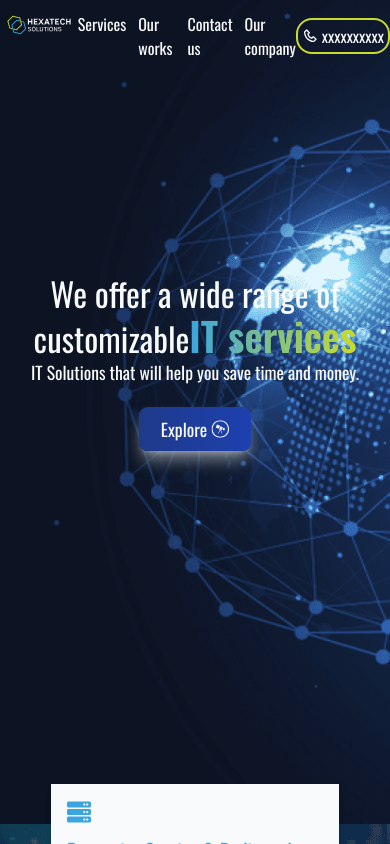
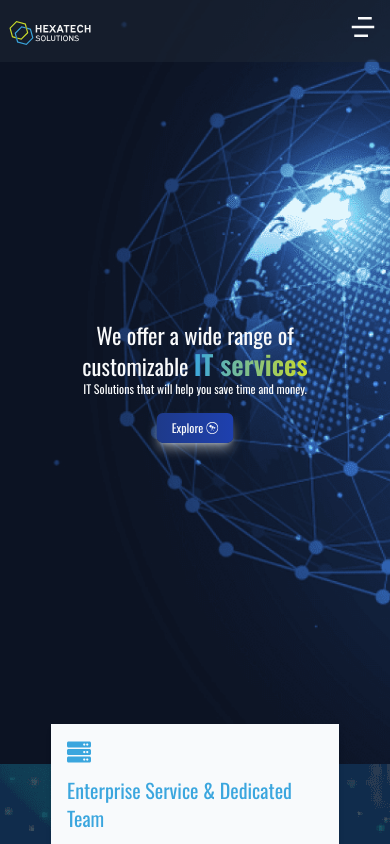
Before and after one commit to soyabatwork/hexatech-site, a Next.js app: page / in a window 390 px wide. Shown: the top 844 px of the page. Built offline with nearby package versions, Linux system fonts and the light colour scheme.

Commit message:
mobile menu fixed

```diff
--- a/components/Footer.jsx
+++ b/components/Footer.jsx
@@ -5,7 +5,7 @@ import HexaLogo from "../public/assets/svg/logo-dark.svg";
 
 const Footer = () => {
   return (
-    <div className="mt-5 text-gray-900">
+    <div className="mt-5 text-[#333]">
       <div className="container mx-auto flex flex-col ">
         {/* logo */}
         <div className="h-12 self-center md:self-start scale-125">
@@ -14,7 +14,7 @@ const Footer = () => {
         <div className="space-y-5 p-3 md:flex justify-between flex-grow items-center">
           {/* contact */}
           <div className="text-center md:text-left pt-5">
-            <h6>Contact</h6>
+            <h6 className="font-extrabold mt-5 md:mt-0">Contact</h6>
             <p>
               Address: House- 616, Road- 08, Avenue- 06, Mirpur DOHS, Dhaka-
               1216
--- a/components/Header.jsx
+++ b/components/Header.jsx
@@ -1,28 +1,44 @@
 import React from "react";
+0;
 
 const navSections = ["Services", "Our works", "Contact us", "Our company"];
 import Image from "next/image";
 import HexaLogo from "../public/assets/svg/logo.svg";
 
 import { BiPhone } from "react-icons/bi";
+import { RiMenu4Fill } from "react-icons/ri";
+import Link from "next/link";
 
-const Header = () => {
+const Header = (props) => {
+  console.log(props);
+
+  const handleOpen = () => {
+    console.log("clicked");
+    props.onClick(!props.open);
+  };
+
   return (
-    <div className="container mx-auto">
-      <div className="flex items-center justify-between">
-        <div className="h-12 -mt-10">
-          <Image className="" height="100" width="100" src={HexaLogo} />
+    <div className="pb-5 fixed top-0 z-10 w-full bg-gray-800/50">
+      <div className="container mx-auto ">
+        <div className="flex items-center justify-between pt-3">
+          <div className="h-12 -mt-10 z-20">
+            <Image height="100" width="100" src={HexaLogo} />
           </div>
-        <div className="flex gap-3 mt-3">
+          <div className="hidden gap-3 mt-3 md:flex z-20 text-gray-50">
             {navSections.map((item, i) => (
-            <a key={i} className="text-gray-50">
+              <Link href={`/${item}`} key={i}>
                 {item}
-            </a>
+              </Link>
             ))}
           </div>
-        <div className="flex items-center justify-center gap-1 p-1 border-2 border-green-primary rounded-2xl mt-3 text-gray-50">
+          <div className="md:flex items-center justify-center gap-1 p-1 border-2 border-green-primary rounded-2xl mt-3 text-gray-50 hidden z-20">
             <BiPhone />
             xxxxxxxxxx
+          </div>
+          <RiMenu4Fill
+            className="text-gray-50 mr-3 text-3xl z-50 md:hidden"
+            onClick={handleOpen}
+          />
         </div>
       </div>
     </div>
--- a/components/Hero.jsx
+++ b/components/Hero.jsx
@@ -10,14 +10,14 @@ const HeroContainer = styled.div`
 
 const Hero = () => {
   return (
-    <HeroContainer className="-mt-20 bg-cover origin-center overflow-x-hidden bg-fixed">
+    <HeroContainer className=" bg-cover origin-center overflow-x-hidden bg-fixed -mt-20">
       <div className="container mx-auto flex items-center justify-center py-10  text-gray-50  h-screen md:ml-52">
         <motion.div
-          animate={{ scale: 1.1, delay: 0 }}
-          className="scale-75 text-center md:text-left p-1 flex flex-col -mt-20 max-w-xs"
+          animate={{ opacity: 1, delay: "1000" }}
+          className="scale-75 text-center md:text-left p-1 flex flex-col mt-20 max-w-xs opacity-60"
         >
           <div className="text-3xl">
-            We offer a wide range of customizable
+            We offer a wide range of customizable{" "}
             <span className="whitespace-nowrap text-4xl font-extrabold text-transparent bg-clip-text bg-gradient-to-r from-blue-primary to-green-primary">
               IT services
             </span>
--- /dev/null
+++ b/components/layout.js
@@ -0,0 +1,17 @@
+import Footer from "./Footer";
+import Header from "./Header";
+import Drawer from "./layout/Drawer";
+import { useState } from "react";
+
+export default function Layout({ children }) {
+  const [drawerIsOpen, setDrawerIsOpen] = useState(false);
+
+  return (
+    <>
+      <Header onClick={setDrawerIsOpen} open={drawerIsOpen} />
+      <Drawer open={drawerIsOpen} onClick={setDrawerIsOpen} />
+      <main>{children}</main>
+      <Footer />
+    </>
+  );
+}
--- /dev/null
+++ b/components/layout/Drawer.jsx
@@ -0,0 +1,41 @@
+import React from "react";
+import { RiMenu4Fill } from "react-icons/ri";
+import styled from "styled-components";
+
+const MobileNav = styled.div`
+  height: 100vh;
+  width: 100vw;
+  position: fixed;
+  z-index: 20;
+  right: 0;
+  top: 0;
+`;
+
+const navSections = ["Services", "Our works", "Contact us", "Our company"];
+
+const Drawer = (props) => {
+  const handleOpen = () => {
+    console.log("clicked");
+    props.onClick(!props.open);
+  };
+
+  return (
+    <MobileNav
+      className={`bg-gray-900 md:hidden ${props.open ? "" : "hidden"}`}
+    >
+      <RiMenu4Fill
+        className="text-gray-50 text-3xl z-30 float-right mr-3 mt-3"
+        onClick={handleOpen}
+      />
+      <div className="text-center space-y-8 mt-20">
+        {navSections.map((item, i) => (
+          <a key={i} className="text-gray-50 block">
+            {item}
+          </a>
+        ))}
+      </div>
+    </MobileNav>
+  );
+};
+
+export default Drawer;
--- /dev/null
+++ b/pages/Services.js
@@ -0,0 +1,7 @@
+import React from "react";
+
+const Services = () => {
+  return <div>Services</div>;
+};
+
+export default Services;
--- a/pages/_app.js
+++ b/pages/_app.js
@@ -1,7 +1,12 @@
+import Layout from "../components/layout";
 import "../styles/globals.css";
 
 function MyApp({ Component, pageProps }) {
-  return <Component {...pageProps} />;
+  return (
+    <Layout>
+      <Component {...pageProps} />
+    </Layout>
+  );
 }
 
 export default MyApp;
--- /dev/null
+++ b/pages/_documents.js
@@ -0,0 +1,13 @@
+import { Html, Head, Main, NextScript } from "next/document";
+
+export default function Document() {
+  return (
+    <Html>
+      <Head />
+      <body>
+        <Main />
+        <NextScript />
+      </body>
+    </Html>
+  );
+}
--- a/pages/index.js
+++ b/pages/index.js
@@ -7,12 +7,14 @@ import HomeDesignProcess from "../components/HomeDesignProcess";
 import HomeFullStack from "../components/HomeFullStack";
 import HomeOfferings from "../components/HomeOfferings";
 import HomeTemplates from "../components/HomeTemplates";
+
 import QuotesSection from "../components/QuotesSection";
 
 export default function Home() {
   return (
-    <div className="bg-gray-50">
-      <Header />
+    <div className="bg-gray-50 relative">
+      {/* mobile nav */}
+
       <Hero />
       <QuotesSection />
       <HomeOfferings />
@@ -21,7 +23,6 @@ export default function Home() {
       <HomeTemplates />
       <HeroSupport />
       <HeroContact />
-      <Footer />
     </div>
   );
 }
```
Lines whose indentation alone changed are shown as unchanged.
